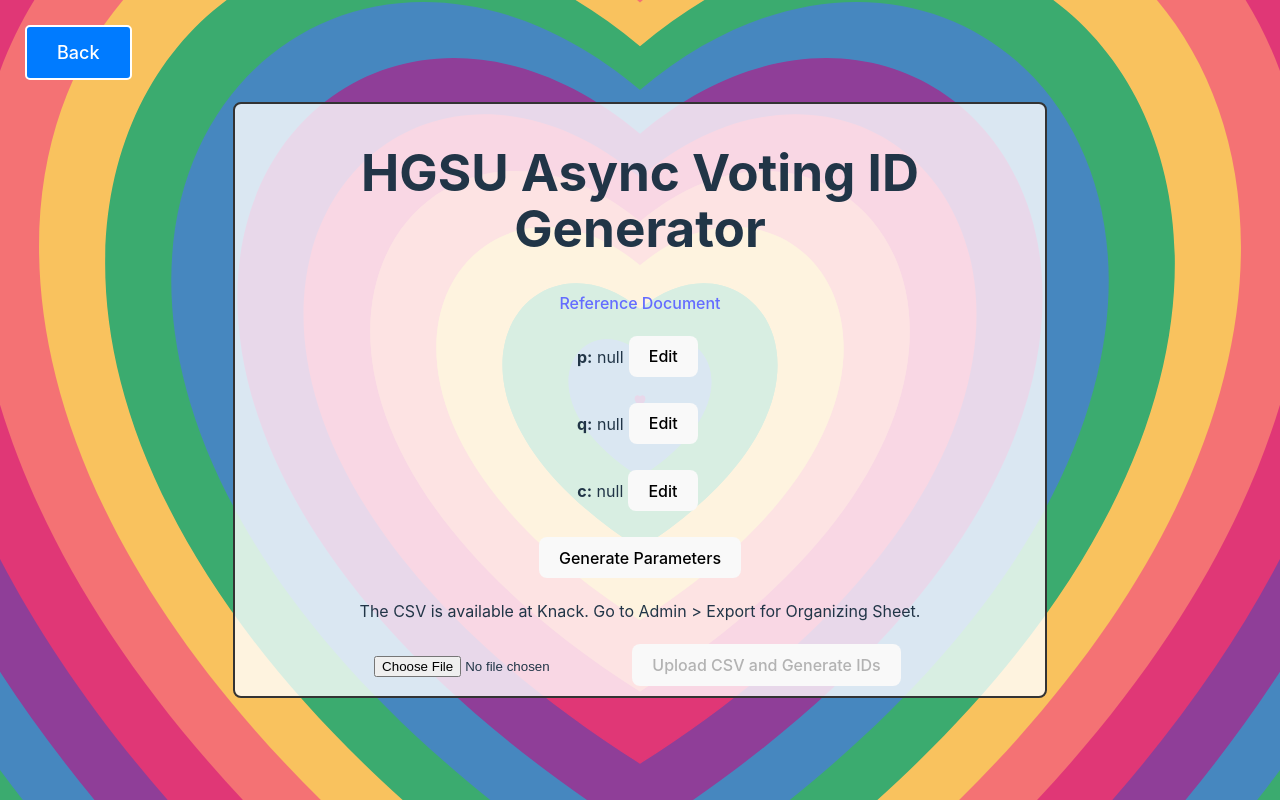
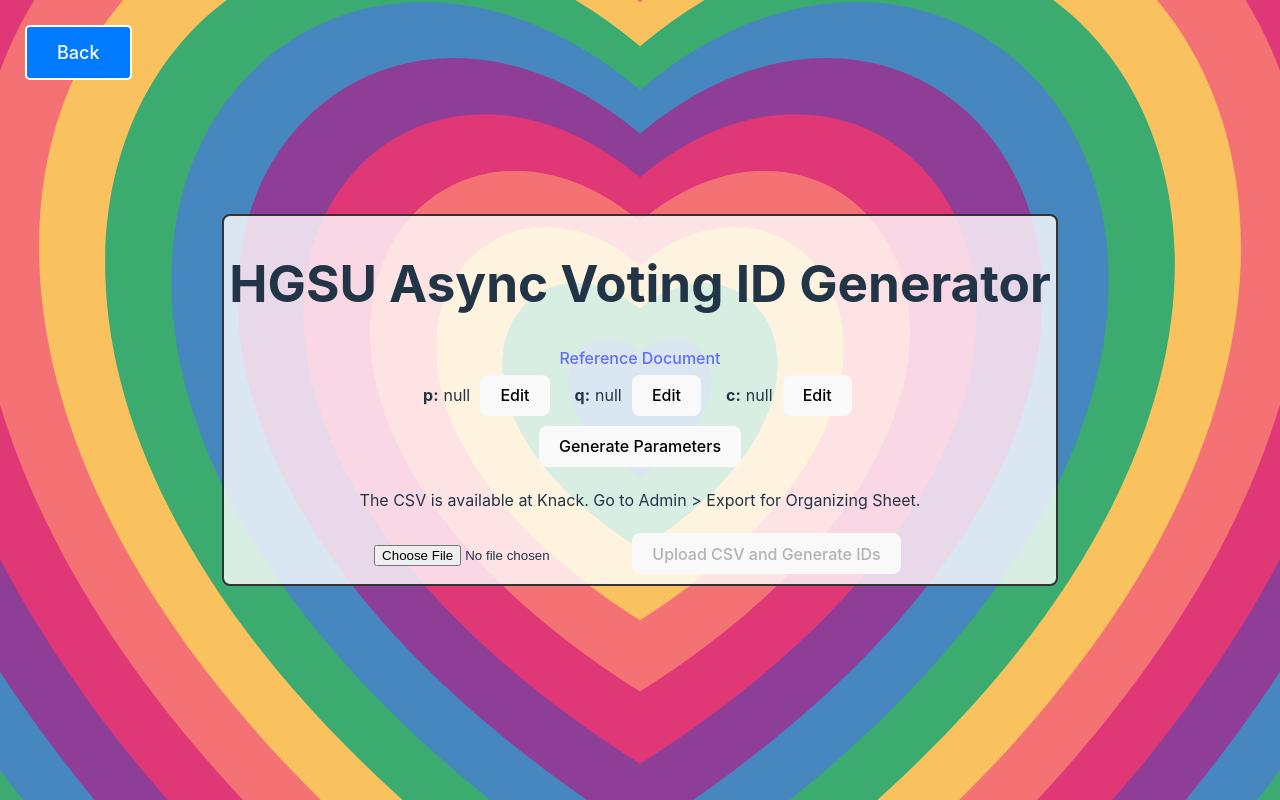
Before and after one commit to simonwarchol/async, a React (Vite) app in the folder hgsu-frontend/: page / in a window 1280 px wide. Both pictures are taken after a click on the button "Async Voting". Built offline with nearby package versions, Linux system fonts and the light colour scheme.

Commit message:
Some formatting

```diff
--- a/hgsu-frontend/src/App.css
+++ b/hgsu-frontend/src/App.css
@@ -76,7 +76,7 @@
   }
 }
 .container {
-  max-width: 800px;
+  /* max-width: 800px; */
   margin: 0 auto;
   padding: 5px;
   text-align: center;
@@ -95,6 +95,18 @@
   display: flex;
   justify-content: center;
   align-items: center;
+}
+.inline-elements {
+  display: flex;
+  justify-content: center; /* Center horizontally */
+  align-items: center; /* Center vertically */
+  gap: 20px; /* Adjust the gap between elements as needed */
+}
+
+.element {
+  display: flex;
+  align-items: center;
+  gap: 5px; /* Adjust the gap between text and button as needed */
 }
 
 .async-button {
--- a/hgsu-frontend/src/Async.jsx
+++ b/hgsu-frontend/src/Async.jsx
@@ -93,7 +93,8 @@
         Reference Document
       </a>
       <div className="results">
-        <p>
+        <div className="inline-elements">
+          <div className="element">
             <strong>p:</strong> <span id="p">{p}</span>
             <button
               type="button"
@@ -103,8 +104,8 @@
             >
               Edit
             </button>
-        </p>
-        <p>
+          </div>
+          <div className="element">
             <strong>q:</strong> <span id="q">{q}</span>
             <button
               type="button"
@@ -114,8 +115,8 @@
             >
               Edit
             </button>
-        </p>
-        <p>
+          </div>
+          <div className="element">
             <strong>c:</strong> <span id="c">{c}</span>
             <button
               type="button"
@@ -125,7 +126,8 @@
             >
               Edit
             </button>
-        </p>
+          </div>
+        </div>
       </div>
       <form id="prime-form">
         <button
```
Also changed, not shown: 4 other files (tests, documents, lock files or other folders). Lines whose indentation alone changed are shown as unchanged.
